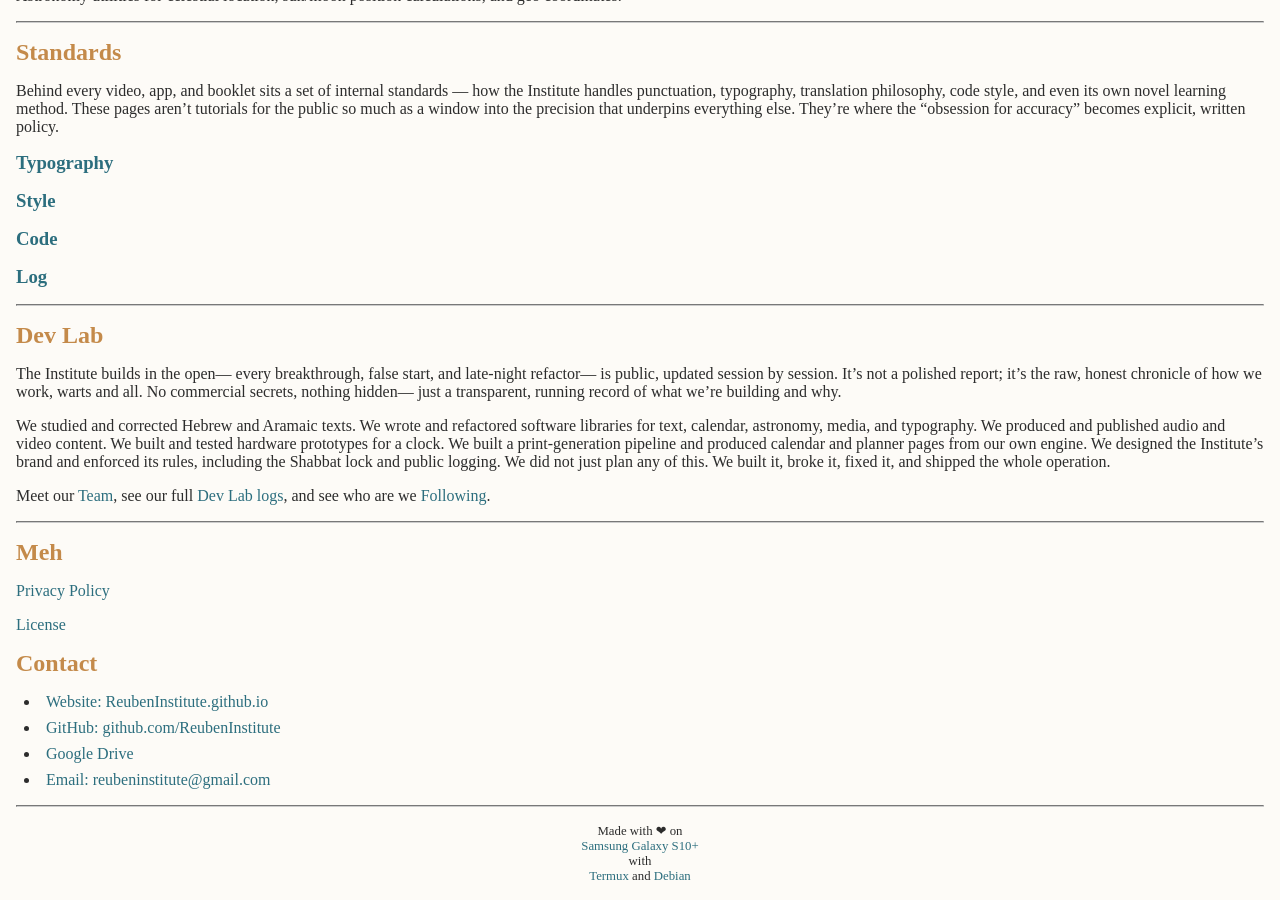
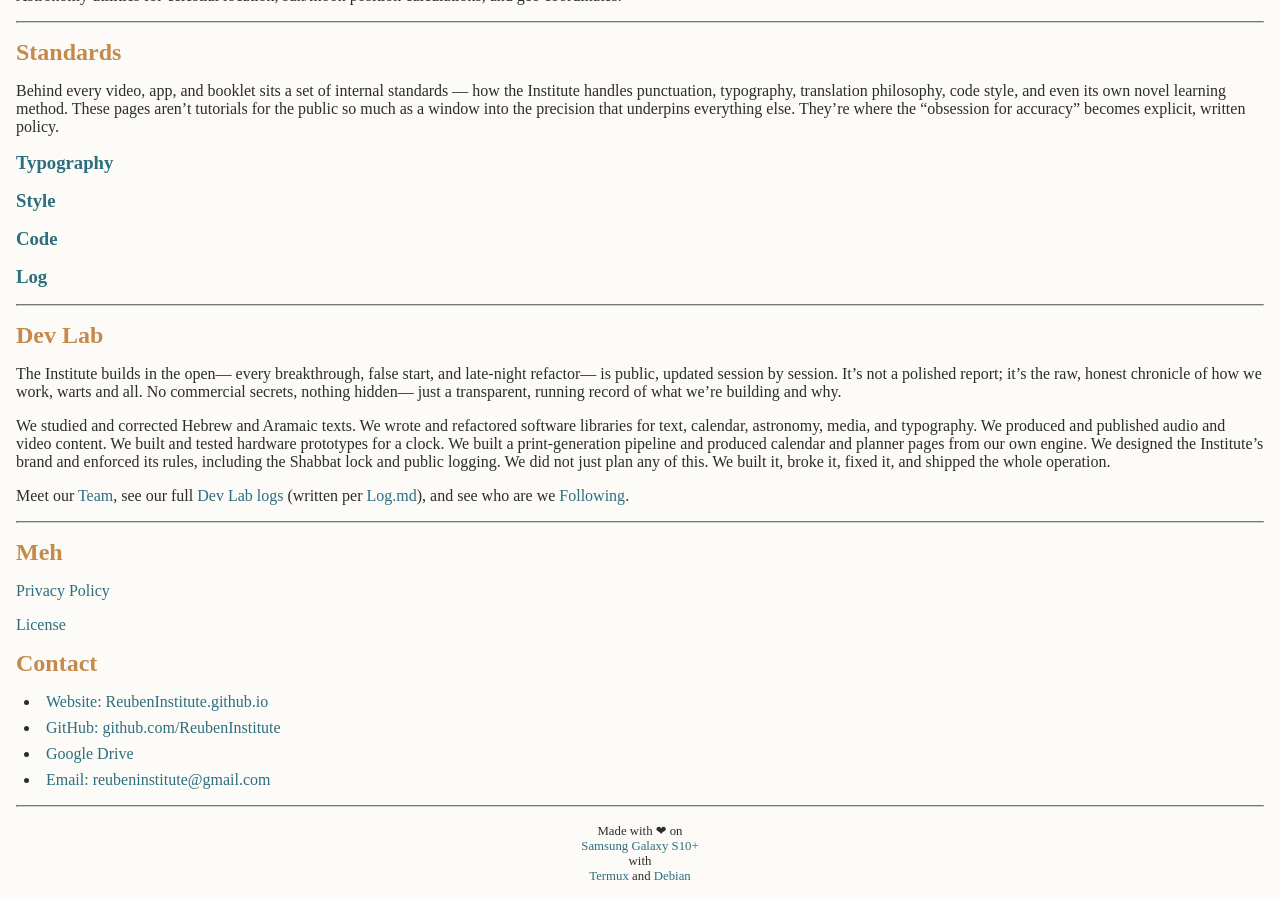
Before and after one commit to ReubenInstitute/ReubenInstitute.github.io, a Jekyll site: the page built from index.md, in a window 1280 px wide and 900 px high, scrolled down 2358 px. Built offline with Jekyll 4.4.1, drawn with Linux system fonts in a browser that asks for light colours; nearby versions of some CDN libraries; some web fonts are replaced; our own code applies the rules of GitHub Pages for plain Markdown files; library files that are not in the unit come from our copies.

Commit message:
Drop spurious Code.md link from log.md, link Log.md from Dev Lab section
Co-Authored-By: Claude Sonnet 5 <noreply@anthropic.com>

```diff
--- a/index.md
+++ b/index.md
@@ -155,7 +155,7 @@ The Institute builds in the open— every breakthrough, false start, and late‑
 
 We studied and corrected Hebrew and Aramaic texts. We wrote and refactored software libraries for text, calendar, astronomy, media, and typography. We produced and published audio and video content. We built and tested hardware prototypes for a clock. We built a print-generation pipeline and produced calendar and planner pages from our own engine. We designed the Institute’s brand and enforced its rules, including the Shabbat lock and public logging. We did not just plan any of this. We built it, broke it, fixed it, and shipped the whole operation.
 
-Meet our [Team](Team.md), see our full [Dev Lab logs](log/log.md), and see who are we [Following](Following.md).
+Meet our [Team](Team.md), see our full [Dev Lab logs](log/log.md) (written per [Log.md](Log.md)), and see who are we [Following](Following.md).
 
 ---
 
```
Also changed, not shown: log/log.md (+1 -1 lines).
